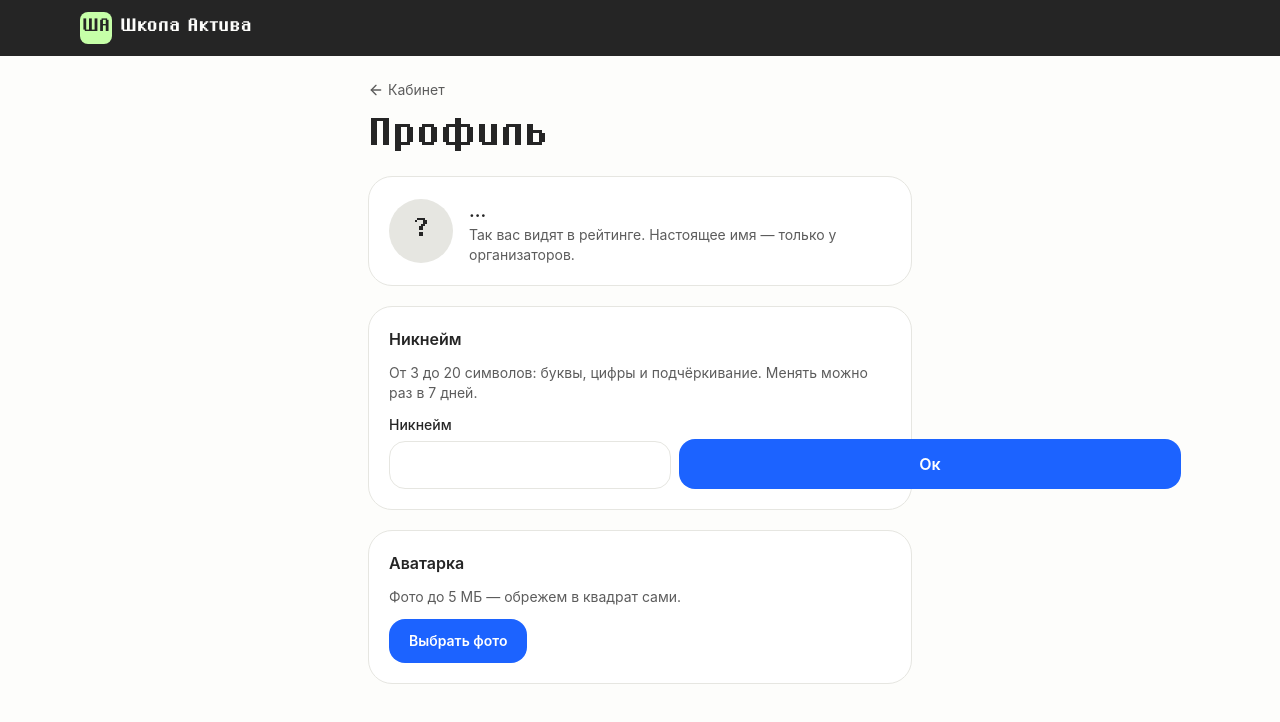
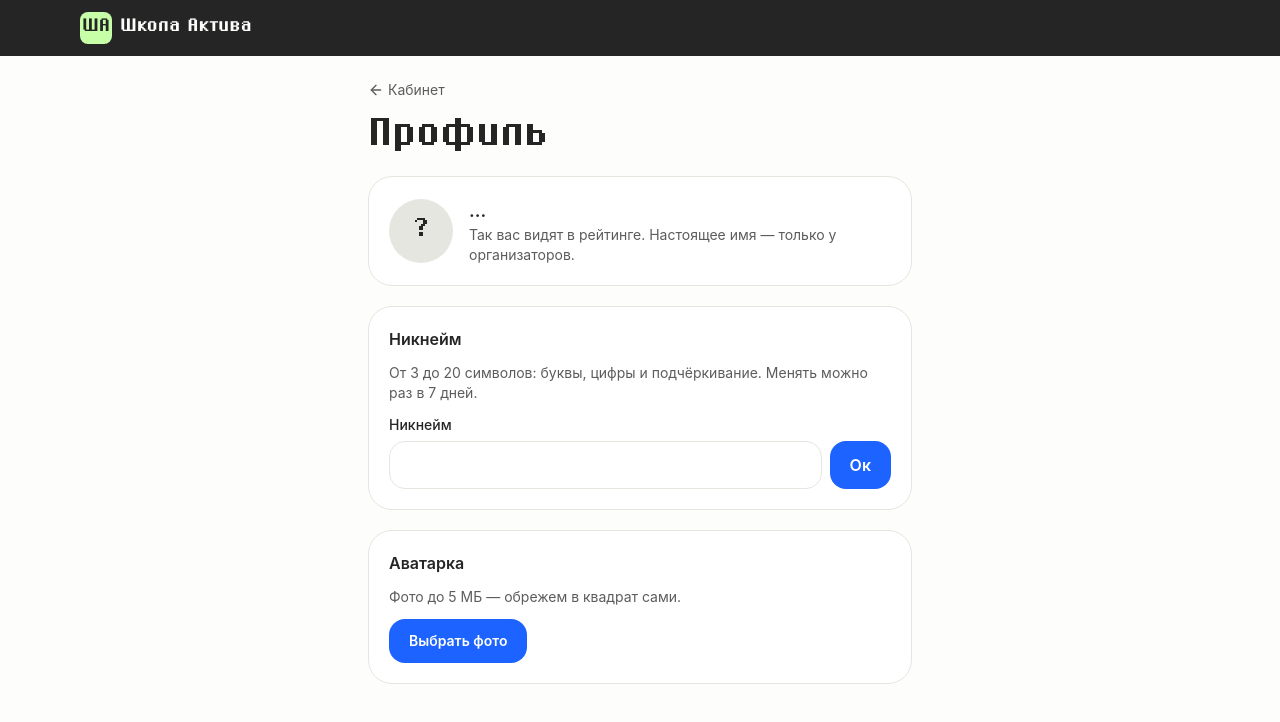
Before and after one commit to lerowegr/shkola-aktiva-2026, a Nuxt app: page /cabinet/profile in a window 1280 px wide. Shown: the top 722 px of the page. Built offline with nearby package versions, Linux system fonts and the light colour scheme; no server answers.

Commit message:
Профиль и мелочи: кнопки в обёртках вместо w-auto

```diff
--- a/app/components/game/Pixel.vue
+++ b/app/components/game/Pixel.vue
@@ -168,7 +168,9 @@ onBeforeUnmount(() => {
     <div v-if="phase === 'playing' || phase === 'paused'" class="flex flex-col gap-3">
       <div class="flex items-center justify-between text-sm">
         <span class="text-ink-soft">Чёткость: <strong class="tabular-nums">{{ stage + 1 }} из {{ STAGE_BLOCKS.length }}</strong></span>
-        <UiButton variant="ghost" class="w-auto px-4" @click="sharper">Чётче</UiButton>
+        <div class="shrink-0">
+          <UiButton variant="ghost" @click="sharper">Чётче</UiButton>
+        </div>
       </div>
       <div class="grid grid-cols-1 gap-2">
         <button
--- a/app/pages/cabinet/profile.vue
+++ b/app/pages/cabinet/profile.vue
@@ -86,9 +86,11 @@ async function remove() {
       <section class="bg-card border-line flex flex-col gap-3 rounded-3xl border p-5">
         <h2 class="font-semibold">Никнейм</h2>
         <p class="text-ink-soft text-sm">От 3 до 20 символов: буквы, цифры и подчёркивание. Менять можно раз в 7 дней.</p>
-        <div class="flex gap-2">
+        <div class="flex flex-col gap-2 sm:flex-row sm:items-end">
           <UiInput v-model="nickname" label="Никнейм" class="flex-1" />
-          <UiButton class="mt-6 w-auto shrink-0 px-5" :pending="rename.pending.value" @click="saveNickname">Ок</UiButton>
+          <div class="shrink-0">
+            <UiButton :pending="rename.pending.value" @click="saveNickname">Ок</UiButton>
+          </div>
         </div>
         <p v-if="saved" class="text-ok text-sm">Сохранено.</p>
         <UiNotice :message="problem" />
@@ -102,7 +104,9 @@ async function remove() {
             {{ uploading ? "Грузим…" : "Выбрать фото" }}
             <input type="file" accept="image/jpeg,image/png,image/webp" class="sr-only" :disabled="uploading" @change="upload">
           </label>
-          <UiButton v-if="profile?.avatar" variant="ghost" class="w-auto px-5" @click="remove">Убрать</UiButton>
+          <div v-if="profile?.avatar" class="shrink-0">
+            <UiButton variant="ghost" @click="remove">Убрать</UiButton>
+          </div>
         </div>
       </section>
     </main>
--- a/app/pages/staff/admin/quiz.vue
+++ b/app/pages/staff/admin/quiz.vue
@@ -63,7 +63,9 @@ const remove = (id: string) => post("/api/admin/quiz/delete", { id });
   <main class="mx-auto flex max-w-3xl flex-col gap-6 px-4 py-8">
     <div class="flex items-center justify-between">
       <h1 class="font-display text-2xl">Викторина</h1>
-      <UiButton class="w-auto px-4" @click="edit(null)"><Plus class="size-4" aria-hidden="true" /> Вопрос</UiButton>
+      <div class="shrink-0">
+        <UiButton @click="edit(null)"><Plus class="size-4" aria-hidden="true" /> Вопрос</UiButton>
+      </div>
     </div>
     <p class="text-ink-soft text-sm">Десять случайных активных вопросов попадают в партию. Верный вариант игроки не видят.</p>
     <UiNotice v-if="problem" :message="problem" />
```
